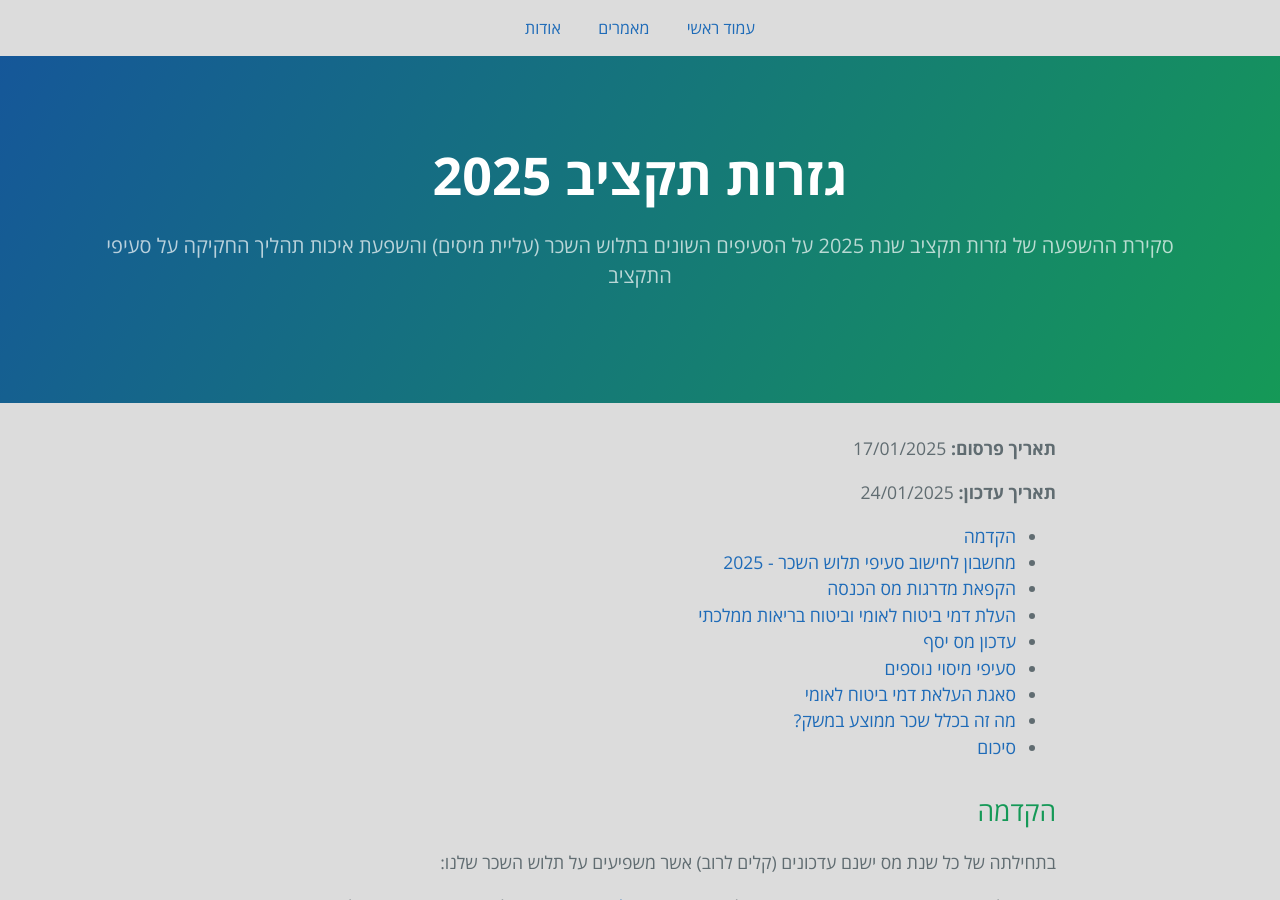
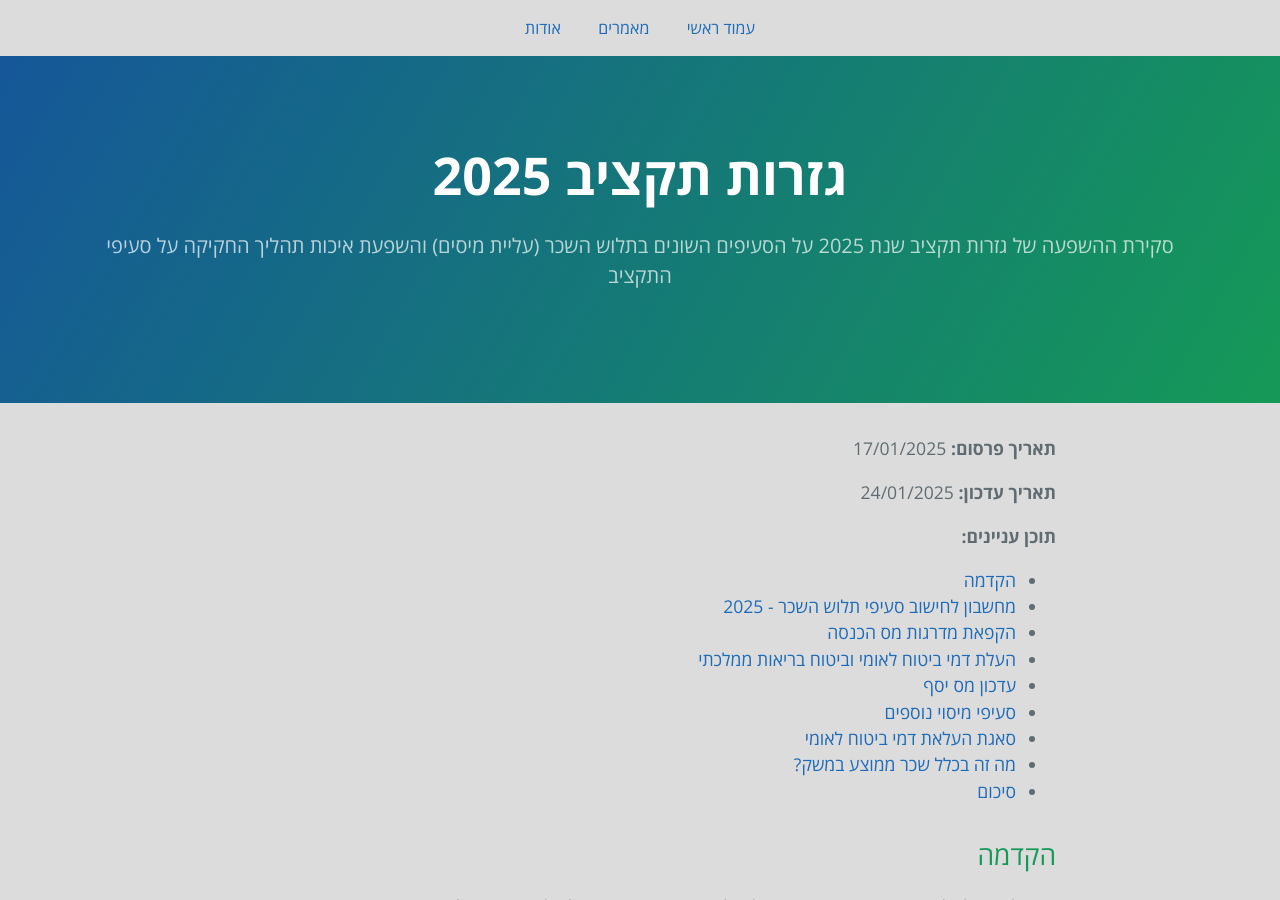
Before and after one commit to eyalitki/payslip101, a Jekyll site: the page built from docs/_posts/2025-01-17-גזרות-תקציב-2025.markdown, in a window 1280 px wide and 900 px high. Built offline with Jekyll 4.4.1, drawn with Linux system fonts in a browser that asks for light colours.

Commit message:
[TOC][RC] Check final formatting on a sample page
Signed-off-by: Eyal Itkin <eyal.itkin@gmail.com>

```diff
--- a/docs/_posts/2025-01-17-גזרות-תקציב-2025.markdown
+++ b/docs/_posts/2025-01-17-גזרות-תקציב-2025.markdown
@@ -2,13 +2,15 @@
 layout: default
 title: גזרות תקציב 2025
 description: סקירת ההשפעה של גזרות תקציב שנת 2025 על הסעיפים השונים בתלוש השכר (עליית מיסים) והשפעת איכות תהליך החקיקה על סעיפי התקציב
-date: 2025-01-24 06:19:00 +0300
+date: 2025-02-18 06:19:00 +0300
 tags: payslip
 permalink: /post/גזרות-תקציב-2025/
 ---
 **תאריך פרסום:** 17/01/2025
 
 **תאריך עדכון:** 24/01/2025
+
+**תוכן עניינים:**
 
 * תוכן עניינים
 {:toc}
```
